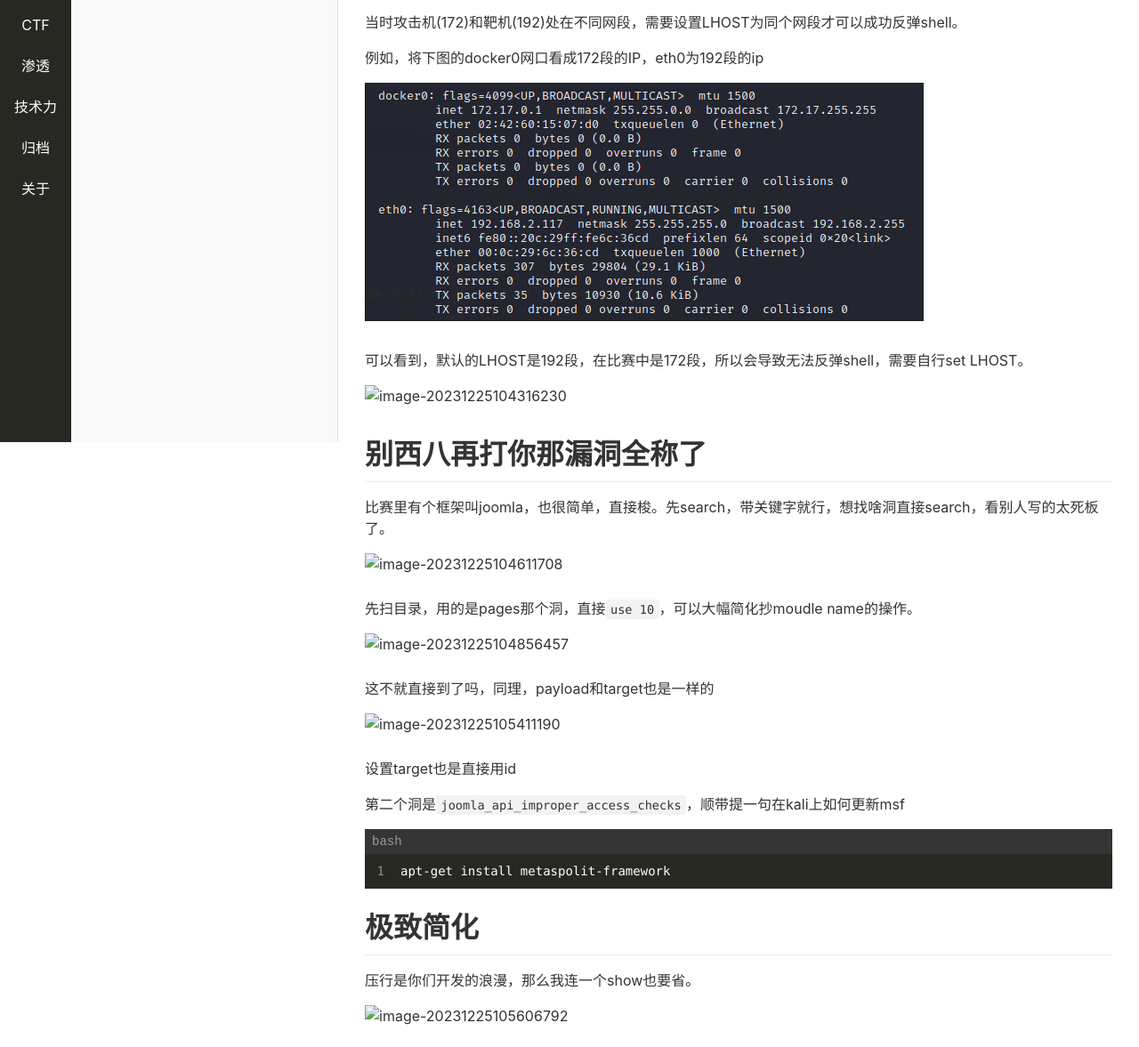
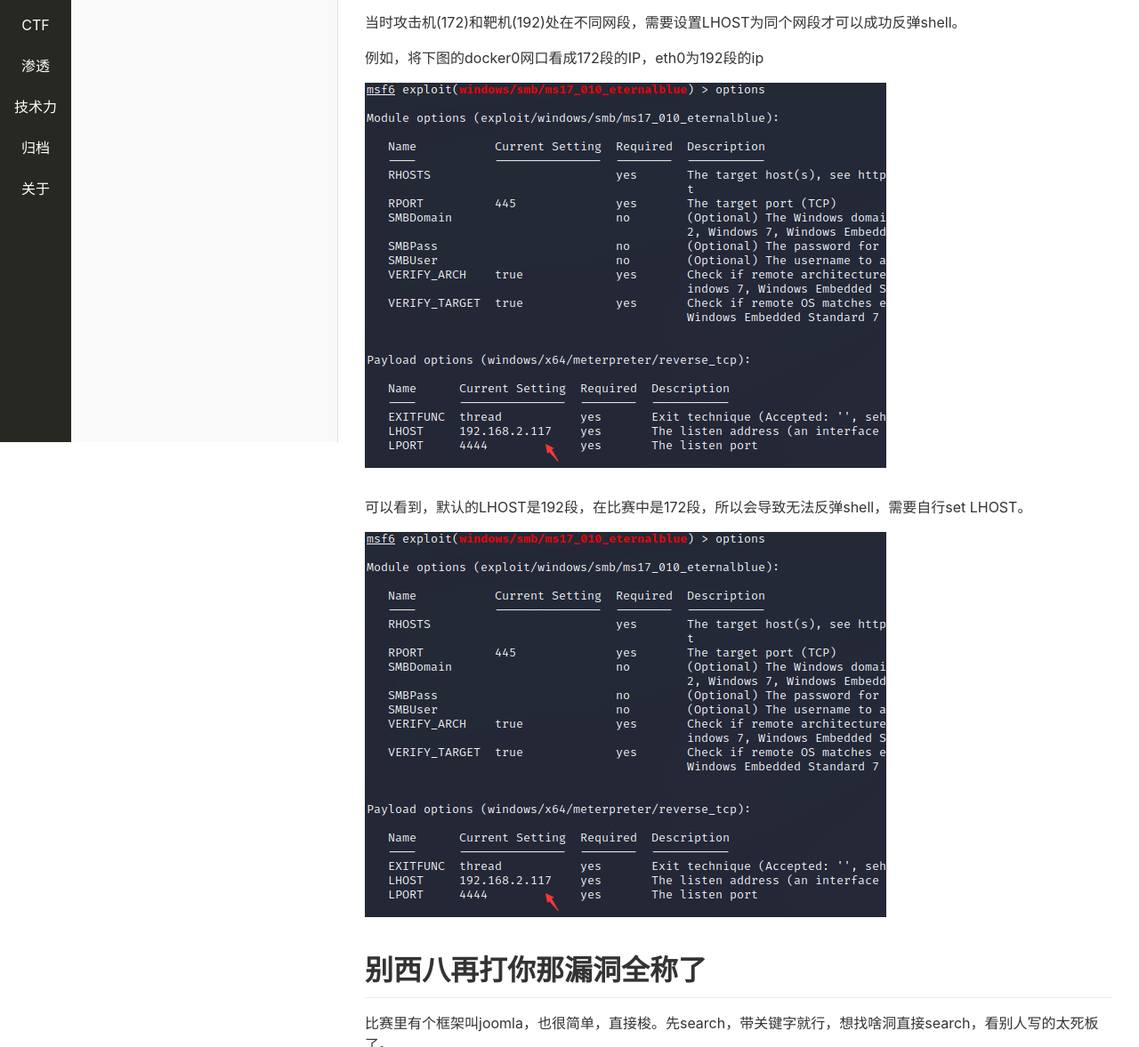
Before and after one commit to linyuqi9/linyuqi9.github.io, a plain HTML site: page 2023/12/25/MSF小技巧/index.html in a window 1280 px wide. Shown: the part 303-1480 px from the top of the page at 89% size. Drawn offline with nearby package versions, Linux system fonts and the light colour scheme; a script that the page names is missing; files whose address does not match are found by name.

Commit message:
Site updated: 2023-12-25 11:24:30

```diff
--- a/2023/12/25/MSF小技巧/index.html
+++ b/2023/12/25/MSF小技巧/index.html
@@ -133,21 +133,21 @@
 <p>周六参加了某比赛，基本都是msf一把梭，比赛完的收获就是从要看教程复现的小白进化到了能自己直接上手操作的三脚猫。这个时候就不得不提去年中兴一面上来就问我msf免杀而我只是会输入msfconsole然后对着入门文章写命令的时候了，令人唏嘘。虽然时至今日离免杀还有一段路要走，不管怎么说，菜是原罪。</p>
 <h1 id="保持网段一致"><a href="#保持网段一致" class="headerlink" title="保持网段一致"></a>保持网段一致</h1><p>当时攻击机(172)和靶机(192)处在不同网段，需要设置LHOST为同个网段才可以成功反弹shell。</p>
 <p>例如，将下图的docker0网口看成172段的IP，eth0为192段的ip</p>
-<p><img src="C:\Users\17816\OneDrive\blog\themes\concise\source\images\image-20231225104045557.png" alt="image-20231225104045557"></p>
+<p><img src="/images/image-20231225104316230.png" alt="image-20231225104045557"></p>
 <p>可以看到，默认的LHOST是192段，在比赛中是172段，所以会导致无法反弹shell，需要自行set LHOST。</p>
-<p><img src="/image-20231225104316230.png" alt="image-20231225104316230"></p>
+<p><img src="/images/image-20231225104316230.png" alt="image-20231225104316230"></p>
 <h1 id="别西八再打你那漏洞全称了"><a href="#别西八再打你那漏洞全称了" class="headerlink" title="别西八再打你那漏洞全称了"></a>别西八再打你那漏洞全称了</h1><p>比赛里有个框架叫joomla，也很简单，直接梭。先search，带关键字就行，想找啥洞直接search，看别人写的太死板了。</p>
-<p><img src="/image-20231225104611708.png" alt="image-20231225104611708"></p>
+<p><img src="/images/image-20231225104611708.png" alt="image-20231225104611708"></p>
 <p>先扫目录，用的是pages那个洞，直接<code>use 10</code>，可以大幅简化抄moudle name的操作。</p>
-<p><img src="/image-20231225104856457.png" alt="image-20231225104856457"></p>
+<p><img src="/images/image-20231225104856457.png" alt="image-20231225104856457"></p>
 <p>这不就直接到了吗，同理，payload和target也是一样的</p>
-<p><img src="/image-20231225105411190.png" alt="image-20231225105411190"></p>
+<p><img src="/images/image-20231225105411190.png" alt="image-20231225105411190"></p>
 <p>设置target也是直接用id</p>
 <p>第二个洞是<code>joomla_api_improper_access_checks</code>，顺带提一句在kali上如何更新msf</p>
 <figure class="highlight bash"><table><tr><td class="gutter"><pre><span class="line">1</span><br></pre></td><td class="code"><pre><span class="line">apt-get install metaspolit-framework</span><br></pre></td></tr></table></figure>
 
 <h1 id="极致简化"><a href="#极致简化" class="headerlink" title="极致简化"></a>极致简化</h1><p>压行是你们开发的浪漫，那么我连一个show也要省。</p>
-<p><img src="/image-20231225105606792.png" alt="image-20231225105606792"></p>
+<p><img src="/images/image-20231225105606792.png" alt="image-20231225105606792"></p>
 <p>先唾骂两句清澈又愚蠢的还在<code>show options</code>的自己。</p>
 <h1 id="结尾"><a href="#结尾" class="headerlink" title="结尾"></a>结尾</h1><p>写完之后感觉找到了自己博客的定位，希望用人能听懂的话和傻瓜式的操作来讲述一些思路，每次看大牛的文章都会头晕目眩，绝大多数时候根本看不懂，尤其是成页的java源码，然后直接一个exp一个弹计算器截图扔脸上，复现都不知道咋复现。这不得大眼瞪小眼。</p>
 <p>以后遇到什么会补充。</p>
```
